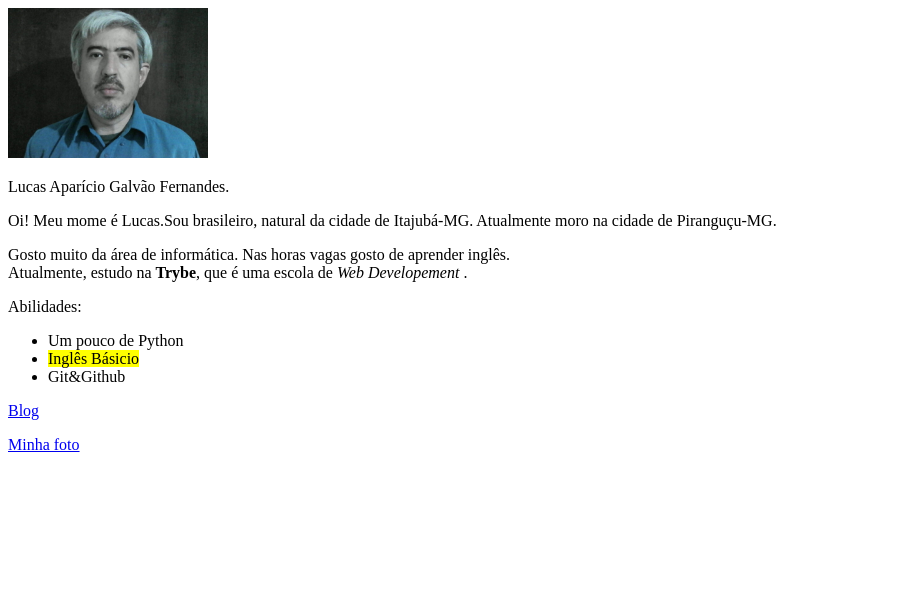
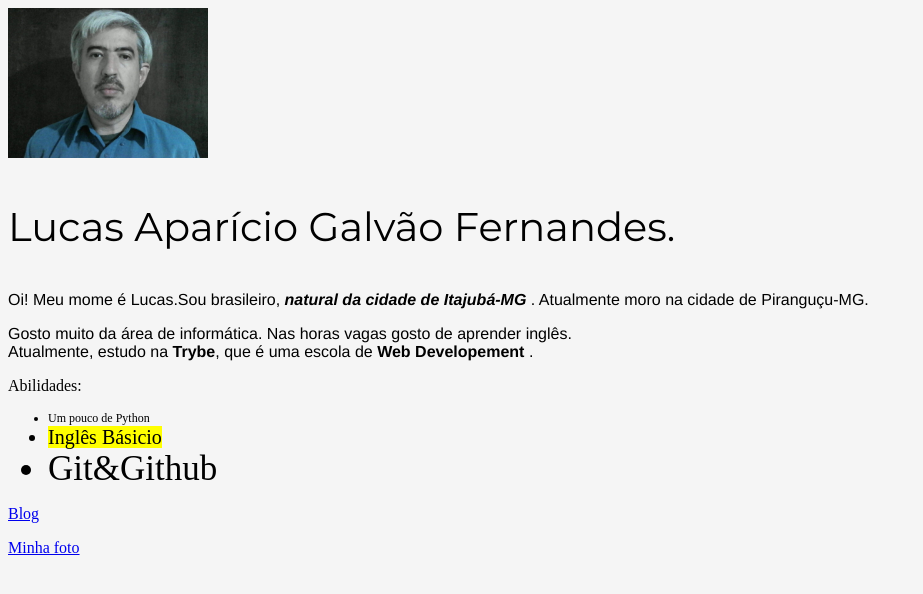
Before and after one commit to lucas852757/lucas852757.github.io, a plain HTML site: page index.html in a window 1280 px wide. Shown: the whole page, without its empty margins (0-923 px from the left). Drawn offline with Linux system fonts and the light colour scheme.

Commit message:
Segunda parte do portifolio

```diff
--- a/index.html
+++ b/index.html
@@ -1,27 +1,68 @@
 <!DOCTYPE html>
 <html lang="pt-br">
+
 <head>
-    <meta charset="UTF-8">
-    <meta http-equiv="X-UA-Compatible" content="IE=edge">
-    <meta name="viewport" content="width=device-width, initial-scale=1.0">
-    <title>Meu portifólio</title>
+	<meta charset="UTF-8">
+	<meta http-equiv="X-UA-Compatible" content="IE=edge">
+	<meta name="viewport" content="width=device-width, initial-scale=1.0">
+	<link rel="preconnect" href="https://fonts.googleapis.com">
+	<link rel="preconnect" href="https://fonts.gstatic.com" crossorigin>
+	<link
+		href="https://fonts.googleapis.com/css2?family=Montserrat:ital,wght@0,100;0,200;0,300;0,400;0,500;0,600;0,700;0,800;0,900;1,100;1,200;1,300;1,400;1,500;1,600;1,700;1,800&display=swap"
+		rel="stylesheet">
+	<style>
+		body {
+			background-color: whitesmoke
+		}
+
+		.tamanho12 {
+			font-size: 12px;
+		}
+
+		.tamanho20 {
+			font-size: 20px;
+		}
+
+		.tamanho30 {
+			font-size: 35px;
+		}
+
+		.fonte-nome {
+			font-family: Montserrat, serif;
+			font-size: 40px;
+		}
+
+		.fonte-texto {
+			font-family: 'Franklin Gothic Medium', 'Arial Narrow', Arial, sans-serif;
+		}
+
+		.font-width-bold {
+			font-weight: bold;
+		}
+	</style>
+	<title>Meu portifólio</title>
 </head>
+
 <body>
-	<img src="imagens/2021-09-18-170236.jpg" alt="Estudante da Trybe." width= 200px id="imagem">
-	<p>Lucas Aparício Galvão Fernandes.</p>
-	<p>Oi! Meu mome é Lucas.Sou brasileiro, natural da cidade de Itajubá-MG. Atualmente moro na cidade de Piranguçu-MG.</p>
-	<p>Gosto muito da área de informática. Nas horas vagas gosto de aprender inglês.<br>
-		Atualmente, estudo na <strong>Trybe</strong>, que é uma escola de <em>Web Developement</em> . </p>
+	<img src="imagens/2021-09-18-170236.jpg" alt="Estudante da Trybe." width=200px id="imagem">
+	<p class="fonte-nome">Lucas Aparício Galvão Fernandes.</p>
+	<p class="fonte-texto">Oi! Meu mome é Lucas.Sou brasileiro, <em class="font-width-bold">natural da cidade de
+			Itajubá-MG</em> . Atualmente moro na cidade de Piranguçu-MG.
+	</p>
+	<p class="fonte-texto">
+		</pclass>Gosto muito da área de informática. Nas horas vagas gosto de aprender inglês.<br>
+		Atualmente, estudo na <strong>Trybe</strong>, que é uma escola de <strong>Web Developement</strong> . </p>
 
-		<p>Abilidades:</p>
+	<p>Abilidades:</p>
 	<ul>
-		<li>Um pouco de Python</li>
-		<li><mark>Inglês Básicio</mark></li>
-		<li>Git&Github</li>
+		<li class="tamanho12">Um pouco de Python</li>
+		<li class="tamanho20"><mark>Inglês Básicio</mark></li>
+		<li class="tamanho30">Git&Github</li>
 	</ul>
 
 	<p><a href="https://blog.pythonbrasil.org.br/" target="_blank">Blog</a></p>
 	<a href="#imagem">Minha foto</a>
 
 </body>
+
 </html>
```
